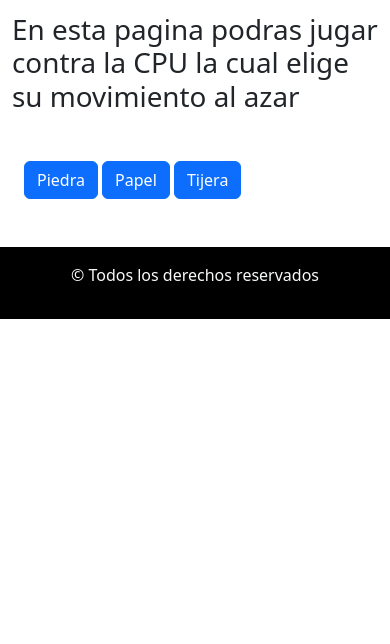
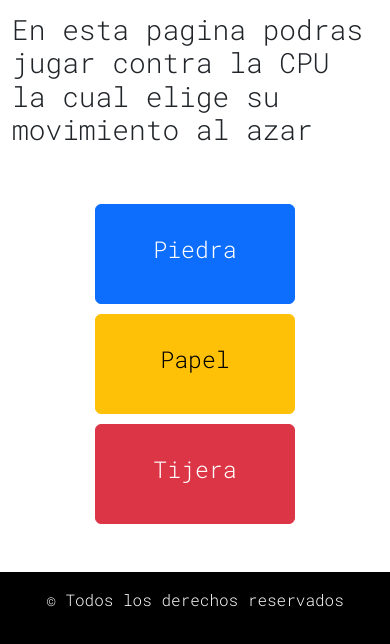
Before and after one commit to Juliancito1/TP5-EjercicioPiedraPapelTijera, a plain HTML site: page index.html in a window 390 px wide. Shown: the part 225-869 px from the top of the page. Before the commit the page ends 844 px from the top, so only its background shows below. Drawn offline with nearby package versions, Linux system fonts and the light colour scheme.

Commit message:
Se agregaron estilos en css

```diff
--- a/css/style.css
+++ b/css/style.css
@@ -0,0 +1,46 @@
+@import url('https://fonts.googleapis.com/css2?family=Lato:wght@400;700&family=Roboto+Mono:wght@300&display=swap');
+
+body{
+    display: flex;
+    flex-direction: column;
+    min-height: 100vh;
+}
+
+main{
+    flex-grow: 1;
+}
+
+*{
+    font-family: 'Roboto Mono', monospace;
+}
+
+button{
+    width: 350px;
+    height: 250px;
+}
+
+@media all and (max-width:767px){
+    div{
+        display: flex;
+        justify-content: center;
+    }
+
+    button{
+        width: 200px;
+        height: 100px;
+        margin-top: 10px;
+    }
+}
+
+@media all and (min-width: 768px) and (max-width: 991px){
+    div{
+        display: flex;
+        justify-content: center;
+    }
+
+    button{
+        width: 500px;
+        height: 200px;
+        margin-top: 10px;
+    }
+}
--- a/index.html
+++ b/index.html
@@ -25,10 +25,22 @@
         <hr>
         <h2 class="display-6">En esta pagina podras jugar contra la CPU la cual elige su movimiento al azar</h2>
       <section class="container mt-5">
-        <article>
-            <button type="button" class="btn btn-primary decision" id="piedra" value="0">Piedra</button>
-            <button class="btn btn-primary " id="papel" value="1">Papel</button>
-            <button class="btn btn-primary " id="tijera" value="2">Tijera</button>
+        <article class="row">
+          <div class="col-lg-4">
+            <button type="button" class="btn btn-primary" id="piedra">
+              <h3>Piedra</h3>
+            </button>
+          </div>
+          <div class="col-lg-4">
+            <button class="btn btn-warning" id="papel">
+              <h3>Papel</h3>
+            </button>
+          </div>
+          <div class="col-lg-4">
+            <button class="btn btn-danger" id="tijera">
+              <h3>Tijera </h3>
+            </button>
+          </div>
       </section>
     </main>
     <footer class="bg-black text-light py-3 text-center">
```
